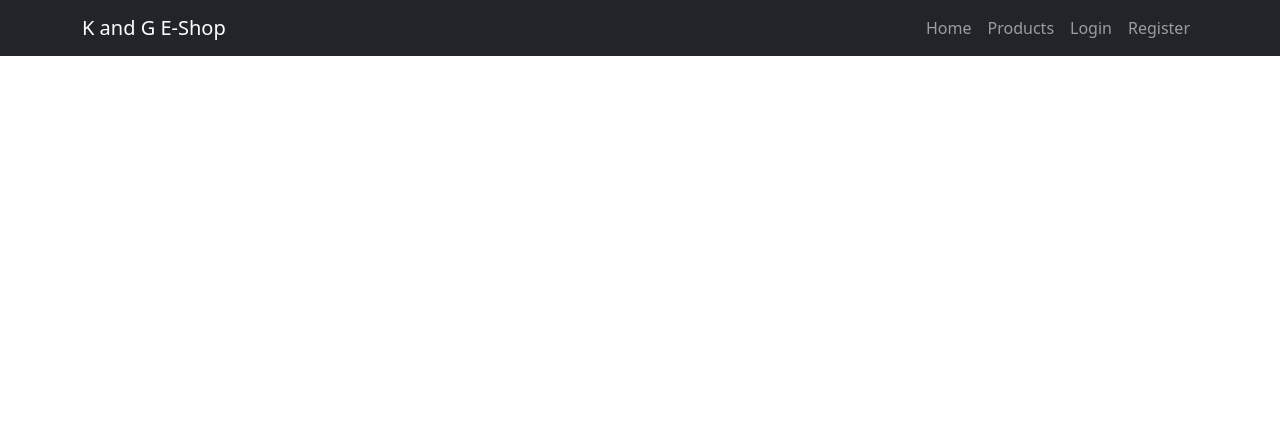
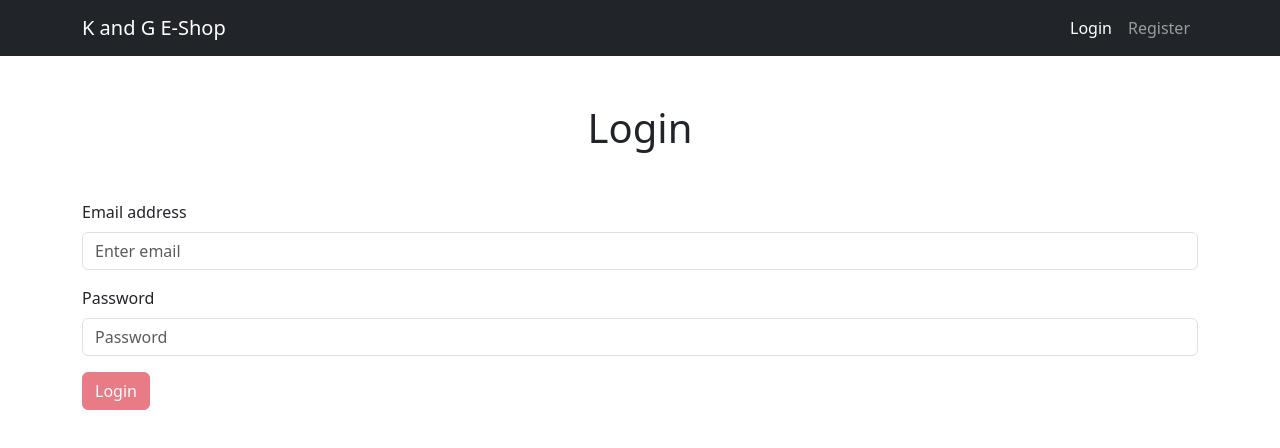
Before and after one commit to kitzsaberon/csp3-ecommerce-app, a React (Create React App) app: page /login in a window 1280 px wide. Shown: the top 448 px of the page. Built offline with nearby package versions, Linux system fonts and the light colour scheme.

Commit message:
Added loggin feature

```diff
--- a/src/App.js
+++ b/src/App.js
@@ -1,21 +1,71 @@
-import React from 'react';
+import React, { useState, useEffect } from 'react';
 import { BrowserRouter as Router, Route, Routes } from 'react-router-dom';
 import { Container } from 'react-bootstrap';
 import AppNavbar from './components/AppNavbar';
 import Home from './pages/Home';
+import Login from './pages/Login';
+import { UserProvider } from './context/UserContext';
 import RegistrationPage from './pages/RegistrationPage';
+import Logout from './pages/Logout';
 
 function App() {
+
+  const [user, setUser] = useState({
+    id: null,
+    isAdmin: null
+});
+
+// function for clearing the local storage
+function unsetUser() {
+    localStorage.clear();
+}
+
+useEffect(() => {
+    console.log(user);
+    console.log(localStorage);
+}, [user]);
+
+useEffect(() => {
+
+    if(localStorage.getItem('token') !== null) {
+
+        fetch('https://9791shtc1e.execute-api.us-west-2.amazonaws.com/production/users/details', {
+            headers: {
+                Authorization: `Bearer ${localStorage.getItem('token')}`
+            }
+        })
+        .then(res => res.json())
+        .then(data => {
+            setUser({
+                id: data._id,
+                isAdmin: data.isAdmin
+            })
+        })
+
+    } else {
+        setUser({
+            id: null,
+            isAdmin: null
+        })
+    }
+
+}, [])
+
+
   return (
+    <UserProvider value={{ user, setUser, unsetUser }}>
     <Router>
       <AppNavbar />
       <Container className="mt-5">
         <Routes>
           <Route path="/" element={<Home />} />
+          <Route path="/login" element={<Login />} />
           <Route path="/register" element={<RegistrationPage />} />
+          <Route path="/logout" element={<Logout />} />
         </Routes>
       </Container>
     </Router>
+    </UserProvider>
   );
 }
 
--- a/src/components/AppNavbar.js
+++ b/src/components/AppNavbar.js
@@ -1,18 +1,34 @@
 import React from 'react';
 import { Navbar, Nav, Container } from 'react-bootstrap';
+import { NavLink } from 'react-router-dom';
+import { useContext } from 'react';
+import UserContext from '../context/UserContext';
 
 function AppNavbar() {
+
+  const { user } = useContext(UserContext);
+
   return (
     <Navbar bg="dark" variant="dark" expand="lg">
       <Container>
-        <Navbar.Brand href="/">K and G E-Shop</Navbar.Brand>
+        <Navbar.Brand as={NavLink} to="/">K and G E-Shop</Navbar.Brand>
         <Navbar.Toggle aria-controls="basic-navbar-nav" />
         <Navbar.Collapse id="basic-navbar-nav">
           <Nav className="ms-auto">
-            <Nav.Link href="/">Home</Nav.Link>
-            <Nav.Link href="/products">Products</Nav.Link>
-            <Nav.Link href="/login">Login</Nav.Link>
-            <Nav.Link href="/register">Register</Nav.Link>
+
+            {user.id !== null && (
+              <Nav.Link as={NavLink} to="/">Home</Nav.Link>
+            )}
+
+            {user.id !== null ? (
+              <Nav.Link as={NavLink} to="/logout">Logout</Nav.Link>
+            ) : (
+              <>
+                <Nav.Link as={NavLink} to="/login">Login</Nav.Link>
+                <Nav.Link as={NavLink} to="/register">Register</Nav.Link>
+              </>
+            )}
+
           </Nav>
         </Navbar.Collapse>
       </Container>
--- /dev/null
+++ b/src/context/UserContext.js
@@ -0,0 +1,7 @@
+import React from 'react';
+
+const UserContext = React.createContext();
+
+export const UserProvider = UserContext.Provider;
+
+export default UserContext;
--- a/src/pages/Login.js
+++ b/src/pages/Login.js
@@ -0,0 +1,141 @@
+import { useState, useEffect, useContext } from 'react';
+import { Form, Button } from 'react-bootstrap';
+import { Navigate } from 'react-router-dom';
+import Swal from 'sweetalert2';
+import UserContext from '../context/UserContext';
+
+export default function Login() {
+
+	const { user, setUser } = useContext(UserContext);
+
+	const [email, setEmail] = useState("");
+    const [password, setPassword] = useState("");
+    const [isActive, setIsActive] = useState(true);
+
+	function authenticate(e) {
+
+        e.preventDefault();
+
+		fetch('https://9791shtc1e.execute-api.us-west-2.amazonaws.com/production/users/login', {
+			method: 'POST',
+			headers: {
+				"Content-Type": "application/json"
+			},
+			body: JSON.stringify({
+				email: email,
+				password: password
+			})
+		})
+		.then(res => res.json())
+		.then(data => {
+
+			if(data.access !== undefined) {
+
+				// console.log(data.access);
+
+				// setItem() method - allows us to set an informatiion in our browser's local storage
+				// first parameter will contain the key/property. second parameter will store the value
+				localStorage.setItem('token', data.access);
+				retrieveUserDetails(data.access);
+
+				setEmail('');
+				setPassword('');
+
+				Swal.fire({
+                    icon: 'success',
+                    title: 'Success!',
+                    text: 'You are now logged in!',
+                    confirmButtonColor: '#3085d6'
+                  });
+			} else if (data.message === "Incorrect email or password") {
+
+				Swal.fire({
+                    icon: 'error',
+                    title: 'Invalid Credentials',
+                    text: 'Incorrect email or password',
+                    confirmButtonColor: '#d33'
+                  });
+
+			} else {
+
+				Swal.fire({
+                    icon: 'error',
+                    title: `${email} does not exist`,
+                    text: 'Please check your email and try again',
+                    confirmButtonColor: '#d33'
+                  });
+
+			}
+		})
+    }
+
+    function retrieveUserDetails(token) {
+
+    	fetch('https://9791shtc1e.execute-api.us-west-2.amazonaws.com/production/users/details', {
+    		headers: {
+    			Authorization: `Bearer ${token}`
+    		}
+    	})
+    	.then(res => res.json())
+    	.then(data => {
+
+    		setUser({
+    			id: data._id,
+    			isAdmin: data.isAdmin
+    		})
+    	})
+    }
+
+	useEffect(() => {
+
+        if(email !== '' && password !== ''){
+            setIsActive(true);
+        }else{
+            setIsActive(false);
+        }
+
+    }, [email, password]);
+
+    return (
+    	user.id !== null ?
+    		<Navigate to="/home" />
+    	:
+        <Form onSubmit={(e) => authenticate(e)}>
+
+        	<h1 className="my-5 text-center">Login</h1>
+
+            <Form.Group className="mb-3">
+                <Form.Label>Email address</Form.Label>
+                <Form.Control
+                    type="email"
+                    placeholder="Enter email"
+                    required
+                    value={email}
+        			onChange={(e) => setEmail(e.target.value)}
+                />
+            </Form.Group>
+
+            <Form.Group className="mb-3">
+                <Form.Label>Password</Form.Label>
+                <Form.Control
+                    type="password"
+                    placeholder="Password"
+                    required
+                    value={password}
+        			onChange={(e) => setPassword(e.target.value)}
+                />
+            </Form.Group>
+
+            {
+            	isActive ?
+	                <Button variant="primary" type="submit" id="loginBtn">
+	                    Login
+	                </Button>
+                :
+	                <Button variant="danger" type="submit" id="loginBtn" disabled>
+	                    Login
+	                </Button>
+            }
+        </Form>
+    )
+}
--- /dev/null
+++ b/src/pages/Logout.js
@@ -0,0 +1,22 @@
+
+import {useEffect, useContext} from 'react'
+import {Navigate} from 'react-router-dom';
+import UserContext from '../context/UserContext';
+
+export default function Logout() {
+
+    const {setUser, unsetUser} = useContext(UserContext);
+
+    // localStorage.clear();
+
+    unsetUser();
+
+    setUser({
+
+        id: null,
+        isAdmin: null
+    })
+    return (
+        <Navigate to="/login" />
+    )
+}
--- a/src/pages/RegistrationPage.js
+++ b/src/pages/RegistrationPage.js
@@ -208,7 +208,7 @@ const RegistrationPage = () => {
                 {/* Submit Button */}
                 <div className="d-grid gap-2">
                   {isActive ? (
-                    <Button variant="primary" type="submit" id="submitBtn">
+                    <Button variant="success" type="submit" id="submitBtn">
                       Submit
                     </Button>
                   ) : (
```
Also changed, not shown: 1 other file (tests, documents, lock files or other folders).
